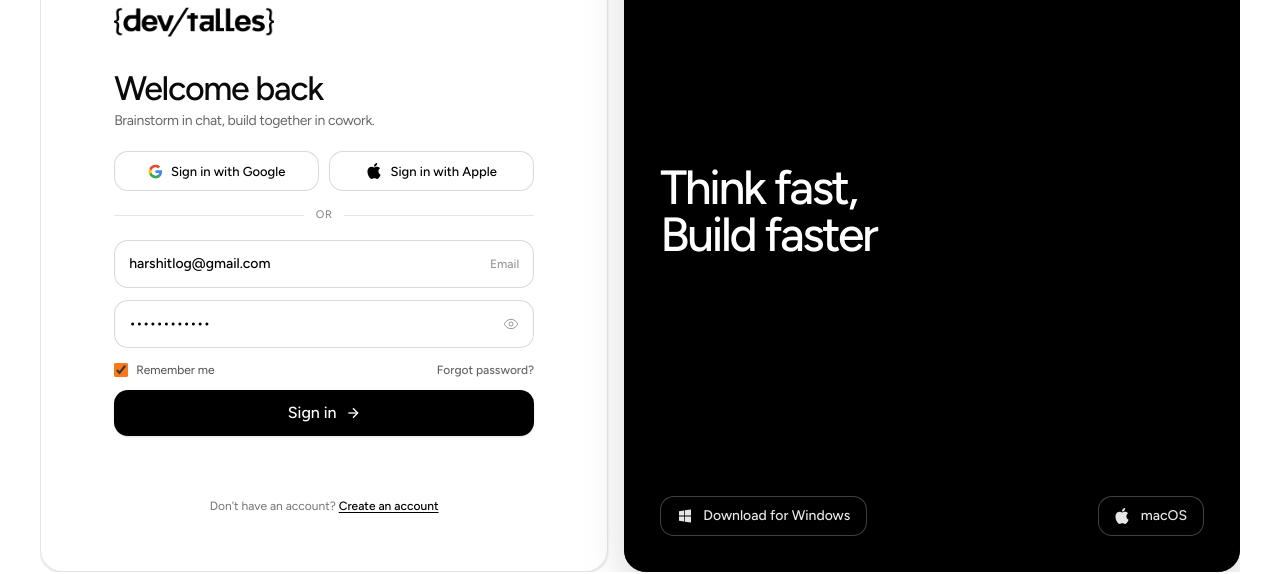
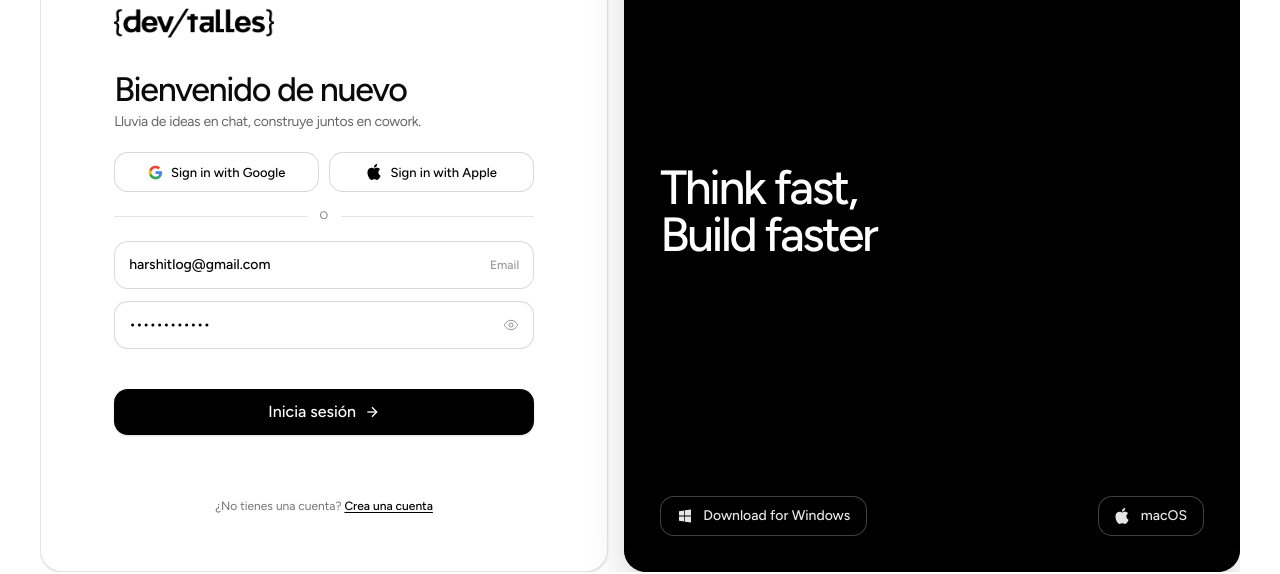
Before and after one commit to Joaco2603/Devtalles_Test_quertyv2, a Next.js app: page /login in a window 1280 px wide. Shown: the part 173-747 px from the top of the page. Built offline with nearby package versions, Linux system fonts and the light colour scheme.

Commit message:
traduccion de login y registro

```diff
--- a/app/(auth)/login/_ui/auth-section-1.tsx
+++ b/app/(auth)/login/_ui/auth-section-1.tsx
@@ -51,10 +51,10 @@ export default function AuthSectionOne() {
                 />
               </Link>
               <h1 className="text-2xl sm:text-3xl lg:text-[34px] font-medium tracking-[-0.04em] leading-[1.1] text-neutral-950 dark:text-white">
-                Welcome back
+                Bienvenido de nuevo
               </h1>
               <p className="mt-1 text-xs sm:text-sm text-black/60 dark:text-white/60 tracking-tight">
-                Brainstorm in chat, build together in cowork.
+                Lluvia de ideas en chat, construye juntos en cowork.
               </p>
             </div>
 
@@ -70,7 +70,7 @@ export default function AuthSectionOne() {
                 <div className="w-full border-t border-black/10 dark:border-white/10" />
               </div>
               <div className="relative bg-white dark:bg-[#0a0a0a] px-3 text-[11px] font-medium text-black/45 dark:text-white/45 uppercase tracking-wider">
-                or
+                o
               </div>
             </div>
 
@@ -105,8 +105,8 @@ export default function AuthSectionOne() {
               />
 
               {/* Remember Me & Forgot Password row */}
-              <div className="flex items-center justify-between pt-0.5 text-xs">
-                <label className="flex items-center gap-2 cursor-pointer select-none text-black/70 dark:text-white/70">
+              {/* <div className="flex items-center justify-between pt-0.5 text-xs"> */}
+              {/* <label className="flex items-center gap-2 cursor-pointer select-none text-black/70 dark:text-white/70">
                   <input
                     type="checkbox"
                     checked={rememberMe}
@@ -114,23 +114,23 @@ export default function AuthSectionOne() {
                     className="size-3.5 rounded border-black/20 dark:border-white/20 accent-[#FC7819] cursor-pointer"
                   />
                   <span>Remember me</span>
-                </label>
+                </label> */}
 
-                <a
+              {/* <a
                   href="#"
                   className="font-medium text-black/60 hover:text-[#FC7819] dark:text-white/60 dark:hover:text-[#FC7819] transition-colors"
                 >
                   Forgot password?
-                </a>
-              </div>
+                </a> */}
+              {/* </div> */}
 
               {/* Submit CTA (Instant feedback, Apple press physics) */}
               <button
                 type="submit"
                 disabled={isLoading}
-                className="mt-2 flex h-11 sm:h-11.5 w-full items-center justify-center gap-2 rounded-xl bg-black text-sm sm:text-base font-medium text-white transition-all duration-150 ease-out active:scale-[0.98] hover:bg-black/90 dark:bg-white dark:text-black dark:hover:bg-white/90 disabled:opacity-75 cursor-pointer shadow-sm"
+                className="mt-10 flex h-11 sm:h-11.5 w-full items-center justify-center gap-2 rounded-xl bg-black text-sm sm:text-base font-medium text-white transition-all duration-150 ease-out active:scale-[0.98] hover:bg-black/90 dark:bg-white dark:text-black dark:hover:bg-white/90 disabled:opacity-75 cursor-pointer shadow-sm"
               >
-                <span>{isLoading ? "Signing in..." : "Sign in"}</span>
+                <span>{isLoading ? "Iniciando sesión..." : "Inicia sesión"}</span>
                 <ArrowRightIcon className="size-4" />
               </button>
             </form>
@@ -138,12 +138,12 @@ export default function AuthSectionOne() {
 
           {/* Bottom Switcher */}
           <div className="mt-3 text-center text-xs text-black/55 dark:text-white/55">
-            Don&apos;t have an account?{" "}
+            ¿No tienes una cuenta?{" "}
             <Link
               href="/register"
-              className="font-medium text-black dark:text-white underline underline-offset-2 hover:text-[#FC7819] transition-colors"
+              className="font-medium text-black dark:text-white underline underline-offset-2 hover:text-purple-600 transition-colors"
             >
-              Create an account
+              Crea una cuenta
             </Link>
           </div>
         </motion.div>
@@ -184,7 +184,7 @@ export default function AuthSectionOne() {
               WORKSPACE // CLUSTER 04
             </div> */}
 
-            <h2 className="mt-6 max-w-md text-4xl xl:text-[48px] font-medium tracking-[-0.05em] leading-[0.98] text-white">
+            <h2 className="mt-6 max-w-md text-4xl xl:text-[48px] font-medium tracking-tighter leading-[0.98] text-white">
               Think fast,
               <br />
               Build faster
--- a/app/(auth)/register/_ui/auth-section-2.tsx
+++ b/app/(auth)/register/_ui/auth-section-2.tsx
@@ -185,29 +185,29 @@ export default function AuthSectionTwo() {
               <FieldBox label="Password" value="*************" type="password" />
 
               {/* Checkboxes */}
-              <div className="space-y-1.5 pt-1 text-[11px] sm:text-xs leading-4 text-black/50 dark:text-white/50">
-                <CheckboxLine>I don&apos;t want to receive promotional emails about feature updates</CheckboxLine>
-                <CheckboxLine>{termsText}</CheckboxLine>
-              </div>
+              {/* <div className="space-y-1.5 pt-1 text-[11px] sm:text-xs leading-4 text-black/50 dark:text-white/50"> */}
+              {/* <CheckboxLine>I don&apos;t want to receive promotional emails about feature updates</CheckboxLine> */}
+              {/* <CheckboxLine>{termsText}</CheckboxLine> */}
+              {/* </div> */}
 
               {/* Submit CTA (Instant press physics, Apple-inspired) */}
               <button
                 type="submit"
-                className="mt-2.5 flex h-10 sm:h-11 w-full items-center justify-center rounded-xl bg-black text-sm sm:text-base font-medium text-white transition-all duration-150 ease-out active:scale-[0.98] hover:bg-black/90 dark:bg-white dark:text-black dark:hover:bg-white/90 cursor-pointer shadow-sm"
+                className="mt-10 flex h-10 sm:h-11 w-full items-center justify-center rounded-xl bg-black text-sm sm:text-base font-medium text-white transition-all duration-150 ease-out active:scale-[0.98] hover:bg-black/90 dark:bg-white dark:text-black dark:hover:bg-white/90 cursor-pointer shadow-sm"
               >
-                Submit
+                Crear Cuenta
               </button>
             </form>
           </div>
 
           {/* Bottom Switcher */}
           <div className="mt-3 text-center text-xs text-black/55 dark:text-white/55">
-            Already have an account?{" "}
+            ¿Ya tienes una cuenta?{" "}
             <Link
               href="/login"
-              className="font-medium text-black dark:text-white underline underline-offset-2 hover:text-[#FC7819] transition-colors"
+              className="font-semibold text-black dark:text-white underline underline-offset-2 hover:text-purple-600 transition-colors"
             >
-              Sign in
+              Inicia sesión
             </Link>
           </div>
         </motion.div>
```
